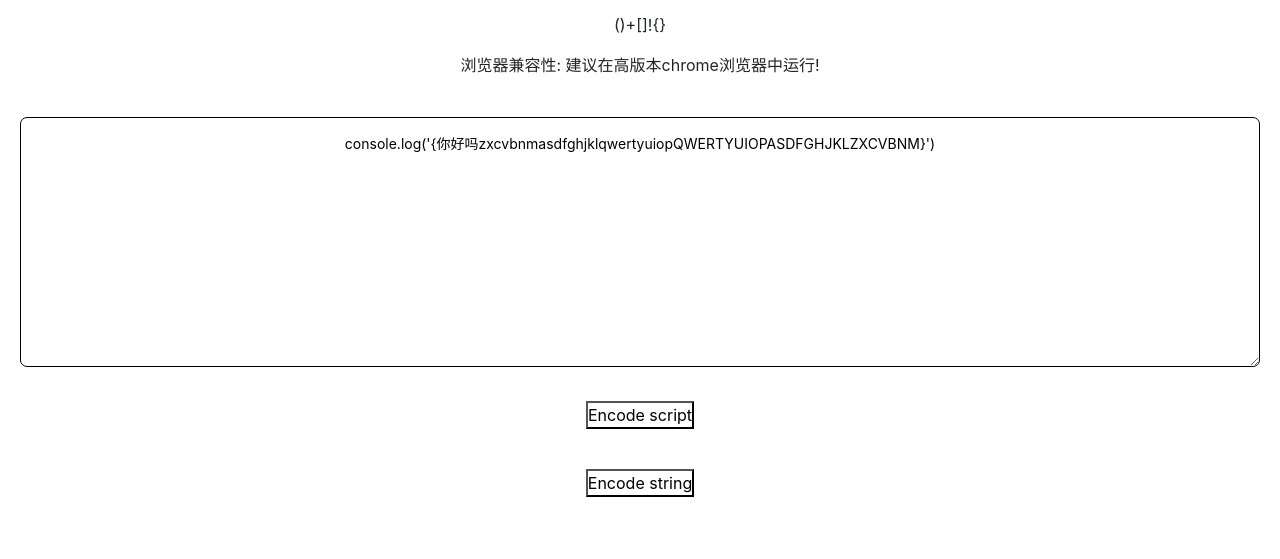
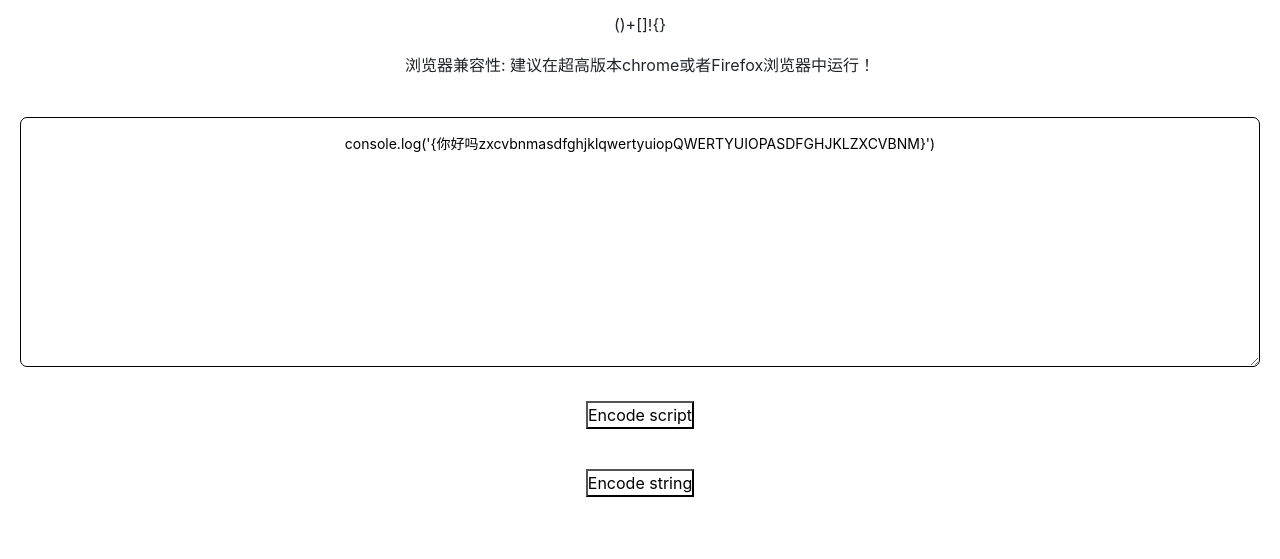
Before and after one commit to masx200/jsfuck-and-hieroglyphy-decoder-and-encoder, a plain HTML site: page hieroglyphy encoder.html in a window 1280 px wide. Shown: the part 215-774 px from the top of the page. Drawn offline with nearby package versions, Linux system fonts and the light colour scheme.

Commit message:
Update hieroglyphy encoder.html

```diff
--- a/hieroglyphy encoder.html
+++ b/hieroglyphy encoder.html
@@ -174,8 +174,8 @@
     <p>hieroglyphy是一个工具和javascript库，用于将字符串，数字和脚本转换为（）[] {} +的等效序列！在浏览器中运行的字符。</p>
     <p>()+[]!{}</p>
 <p>浏览器兼容性:
+建议在超高版本chrome或者Firefox浏览器中运行！
 
-建议在高版本chrome浏览器中运行!
 </p>
     <br/>
     <textarea id="input" type="text"></textarea>
```
